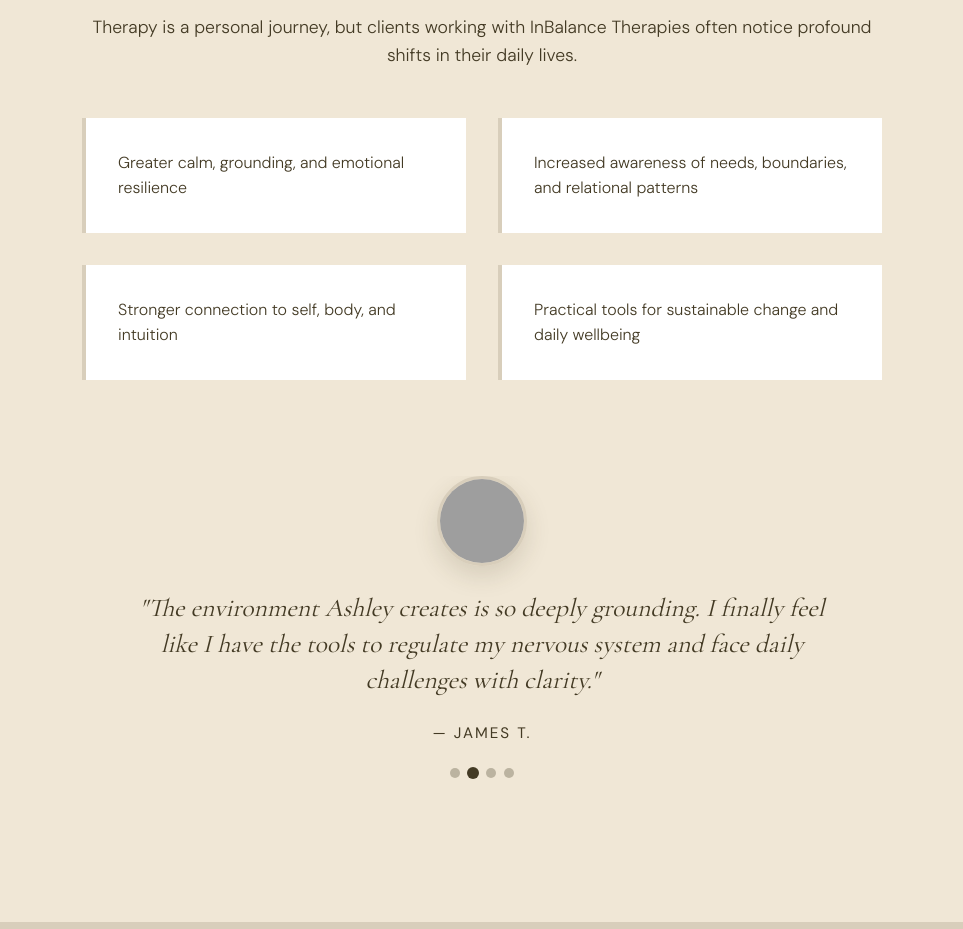
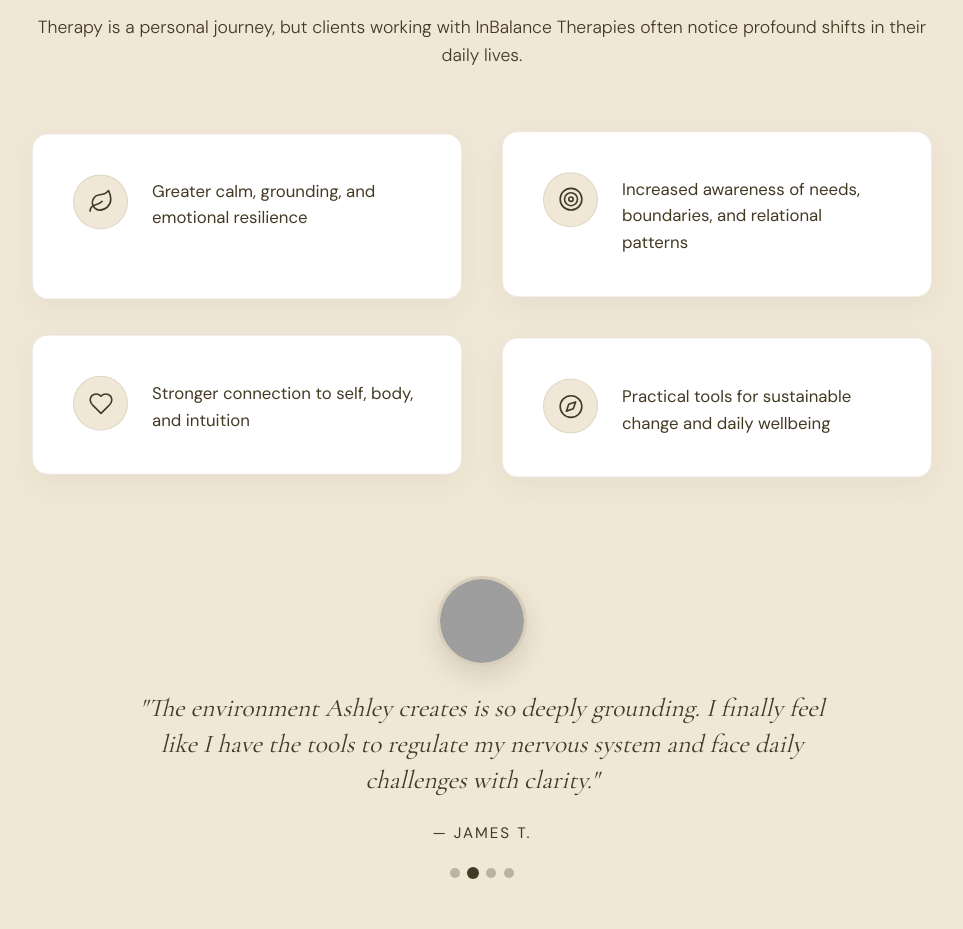
Before and after one commit to jesseledesma88/angs, a plain HTML site: page test143a.html in a window 1280 px wide. Shown: the part 3329-4258 px from the top of the page, without its empty margins (158-1121 px from the left). Drawn offline with nearby package versions, Linux system fonts and the light colour scheme; grey boxes are pictures that could not be loaded; a web font is replaced by a local one.

Commit message:
Update test143a.html

```diff
--- a/test143a.html
+++ b/test143a.html
@@ -344,9 +344,65 @@
            TESTIMONIALS / EXPERIENCE
            ========================================================================== */
         .experience { text-align: center; }
-        .exp-content { max-width: 800px; margin: 0 auto; }
-        .exp-list { text-align: left; display: grid; grid-template-columns: 1fr 1fr; gap: 2rem; margin: 3rem 0; }
-        .exp-list li { background: #fff; padding: 2rem; border-left: 4px solid var(--c-mid); }
+        .exp-content { max-width: 900px; margin: 0 auto; } /* Widened slightly to give new cards breathing room */
+
+        /* Premium Experience Cards */
+        .exp-list { text-align: left; display: grid; grid-template-columns: 1fr 1fr; gap: 2.5rem; margin: 4rem 0; padding: 0; }
+
+        .exp-card {
+            background: #fff;
+            padding: 2.5rem;
+            border-radius: 16px;
+            border: 1px solid rgba(216, 206, 187, 0.4);
+            box-shadow: 0 10px 30px rgba(67, 58, 36, 0.05);
+            display: flex;
+            align-items: flex-start;
+            gap: 1.5rem;
+            transition: box-shadow 0.4s ease, border-color 0.4s ease;
+        }
+
+        /* Organic, staggered gentle float effect */
+        .exp-card:nth-child(1) { animation: gentleFloat 6s ease-in-out infinite; }
+        .exp-card:nth-child(2) { animation: gentleFloat 7s ease-in-out infinite 1s; }
+        .exp-card:nth-child(3) { animation: gentleFloat 6.5s ease-in-out infinite 2s; }
+        .exp-card:nth-child(4) { animation: gentleFloat 7.5s ease-in-out infinite 0.5s; }
+
+        @keyframes gentleFloat {
+            0%, 100% { transform: translateY(0); }
+            50% { transform: translateY(-8px); }
+        }
+
+        /* Pause float on hover so reading isn't interrupted */
+        .exp-card:hover {
+            animation-play-state: paused;
+            box-shadow: 0 15px 40px rgba(67, 58, 36, 0.12);
+            border-color: var(--c-mid);
+        }
+
+        .exp-icon {
+            background-color: var(--c-light);
+            color: var(--c-dark);
+            width: 55px;
+            height: 55px;
+            border-radius: 50%;
+            display: flex;
+            align-items: center;
+            justify-content: center;
+            flex-shrink: 0;
+            border: 1px solid rgba(67, 58, 36, 0.1);
+        }
+
+        .exp-icon svg {
+            width: 26px;
+            height: 26px;
+            fill: none;
+            stroke: currentColor;
+            stroke-width: 1.5;
+            stroke-linecap: round;
+            stroke-linejoin: round;
+        }
+
+        .exp-card p { margin: 0; font-size: 1.05rem; color: var(--c-dark); line-height: 1.6; padding-top: 0.25rem; font-weight: 400; }
 
         /* Testimonial Slider Styles */
         .testimonial-slider-container { margin-top: 4rem; position: relative; padding: 2rem 0; }
@@ -642,10 +698,34 @@
             <p>Therapy is a personal journey, but clients working with InBalance Therapies often notice profound shifts in their daily lives.</p>
 
             <ul class="exp-list">
-                <li>Greater calm, grounding, and emotional resilience</li>
-                <li>Increased awareness of needs, boundaries, and relational patterns</li>
-                <li>Stronger connection to self, body, and intuition</li>
-                <li>Practical tools for sustainable change and daily wellbeing</li>
+                <li class="exp-card fade-up">
+                    <div class="exp-icon">
+                        <!-- Grounding / Nature Icon -->
+                        <svg viewBox="0 0 24 24"><path d="M11 20A7 7 0 0 1 9.8 6.1C15.5 5 17 4.48 19 2c1 2 2 4.18 2 8 0 5.5-4.78 10-10 10Z"/><path d="M2 21c0-3 1.85-5.36 5.08-6C9.5 14.52 12 13 13 12"/></svg>
+                    </div>
+                    <p>Greater calm, grounding, and emotional resilience</p>
+                </li>
+                <li class="exp-card fade-up" style="transition-delay: 0.1s;">
+                    <div class="exp-icon">
+                        <!-- Awareness / Target Icon -->
+                        <svg viewBox="0 0 24 24"><circle cx="12" cy="12" r="10"/><circle cx="12" cy="12" r="6"/><circle cx="12" cy="12" r="2"/></svg>
+                    </div>
+                    <p>Increased awareness of needs, boundaries, and relational patterns</p>
+                </li>
+                <li class="exp-card fade-up" style="transition-delay: 0.2s;">
+                    <div class="exp-icon">
+                        <!-- Connection / Heart Icon -->
+                        <svg viewBox="0 0 24 24"><path d="M19 14c1.49-1.46 3-3.21 3-5.5A5.5 5.5 0 0 0 16.5 3c-1.76 0-3 .5-4.5 2-1.5-1.5-2.74-2-4.5-2A5.5 5.5 0 0 0 2 8.5c0 2.3 1.5 4.05 3 5.5l7 7Z"/></svg>
+                    </div>
+                    <p>Stronger connection to self, body, and intuition</p>
+                </li>
+                <li class="exp-card fade-up" style="transition-delay: 0.3s;">
+                    <div class="exp-icon">
+                        <!-- Guidance / Compass Icon -->
+                        <svg viewBox="0 0 24 24"><circle cx="12" cy="12" r="10"/><polygon points="16.24 7.76 14.12 14.12 7.76 16.24 9.88 9.88 16.24 7.76"/></svg>
+                    </div>
+                    <p>Practical tools for sustainable change and daily wellbeing</p>
+                </li>
             </ul>
 
             <div class="testimonial-slider-container fade-up">
```
